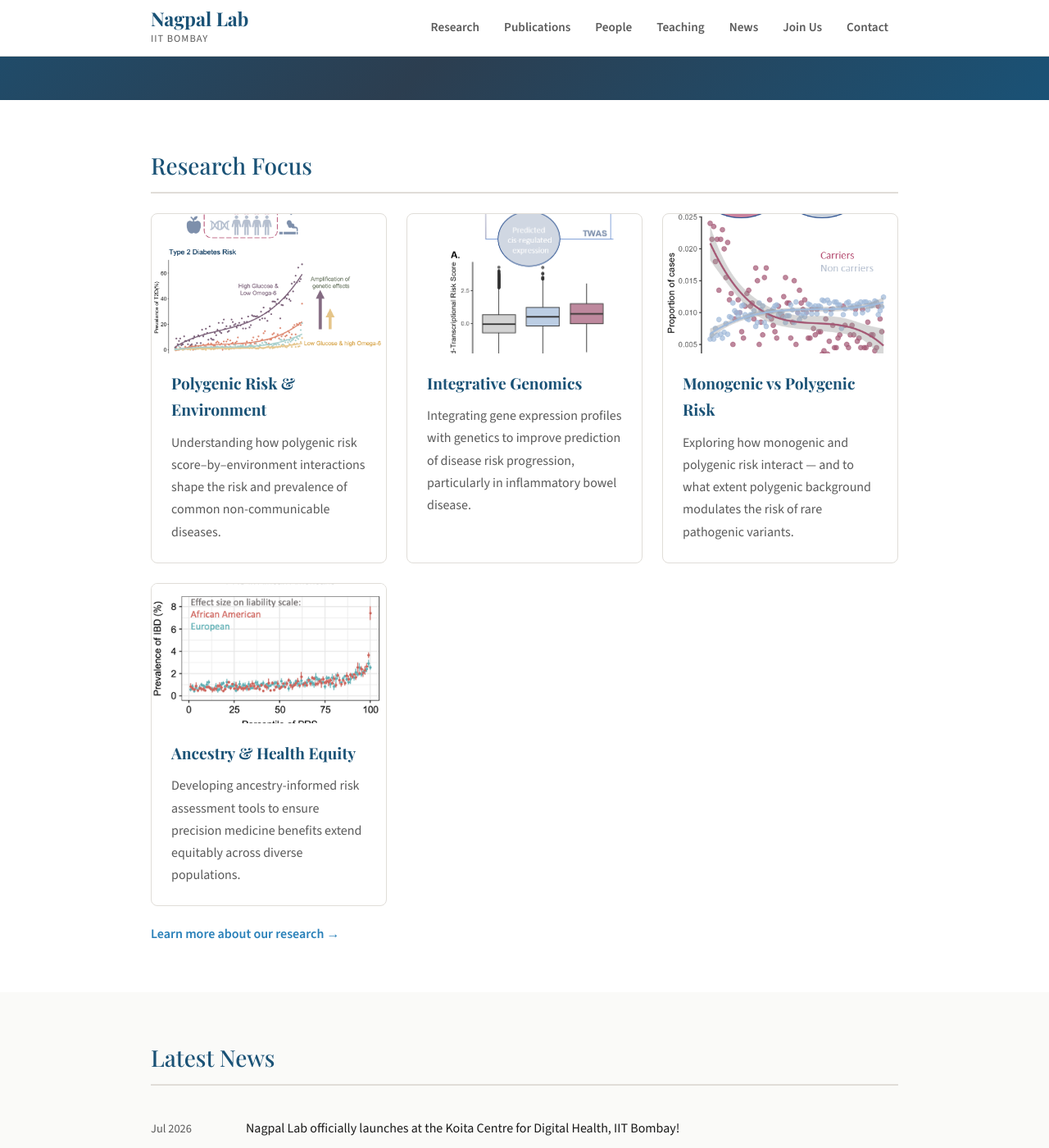
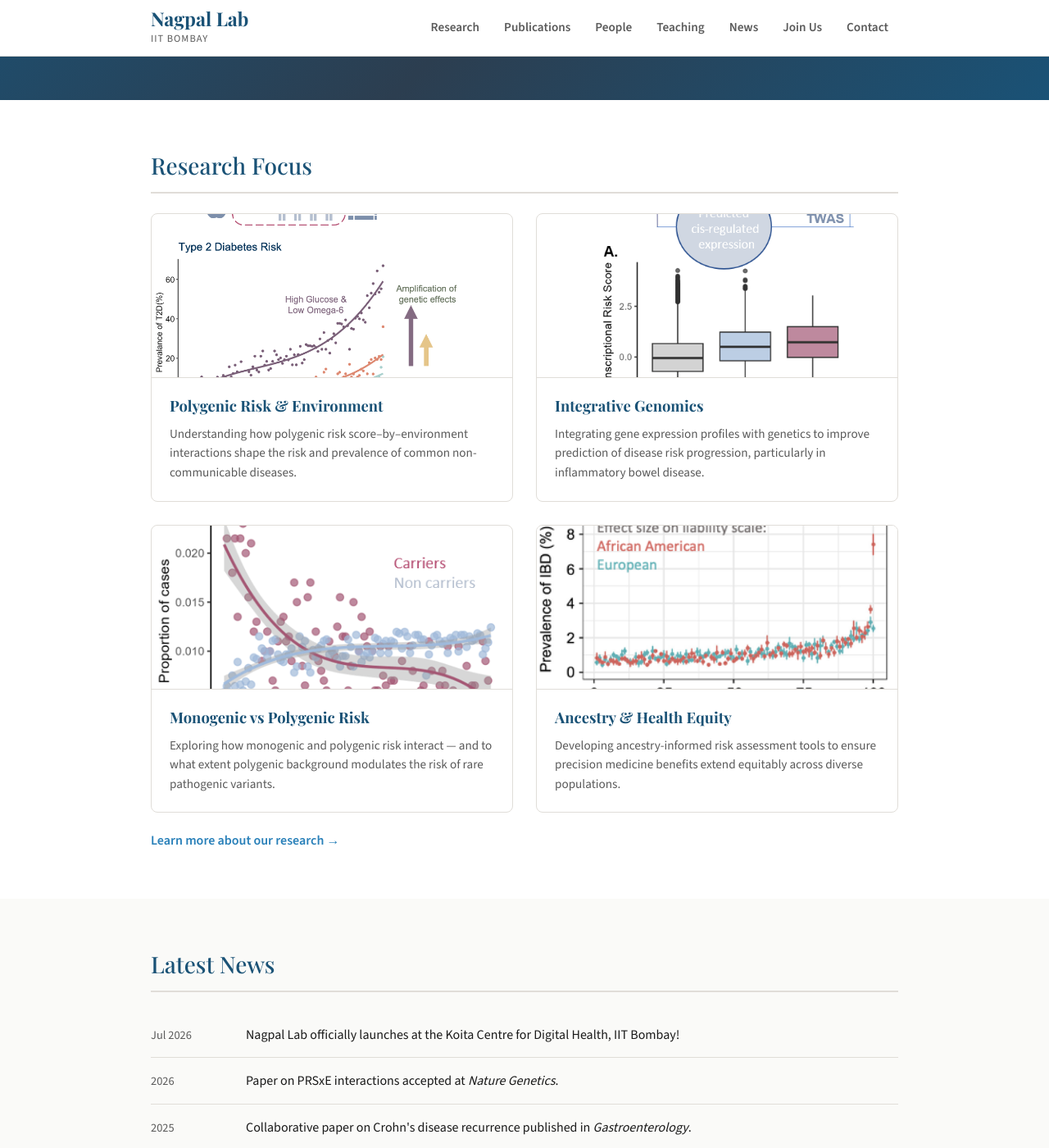
Before and after one commit to nagpallab/nagpallab.github.io, a Jekyll site: the page built from index.html, in a window 1280 px wide and 1400 px high, scrolled down 276 px. Shown: the whole window at 82% size. Built offline with Jekyll 4.4.1, drawn with Linux system fonts in a browser that asks for light colours.

Commit message:
Update style.css

```diff
--- a/assets/css/style.css
+++ b/assets/css/style.css
@@ -148,8 +148,8 @@ a:hover { color: var(--color-accent); }
 
 .research-areas {
   display: grid;
-  grid-template-columns: repeat(auto-fit, minmax(260px, 1fr));
-  gap: 24px;
+  grid-template-columns: repeat(2, 1fr);
+  gap: 28px;
 }
 
 .research-card {
@@ -170,17 +170,18 @@ a:hover { color: var(--color-accent); }
 }
 .research-card-img {
   width: 100%;
-  height: 170px;
+  height: 200px;
   object-fit: cover;
+  border-bottom: 1px solid var(--color-border);
 }
 .research-card h3 {
   font-family: var(--font-heading);
-  font-size: 1.2rem;
+  font-size: 1.15rem;
   color: var(--color-accent);
-  margin-bottom: 10px;
-  padding: 20px 24px 0;
+  margin-bottom: 8px;
+  padding: 18px 22px 0;
 }
-.research-card p { font-size: 1rem; color: var(--color-text-muted); padding: 0 24px 24px; }
+.research-card p { font-size: 0.95rem; color: var(--color-text-muted); padding: 0 22px 22px; line-height: 1.55; }
 
 /* News list on homepage */
 .news-list { list-style: none; }
@@ -410,6 +411,7 @@ a:hover { color: var(--color-accent); }
   .contact-grid { grid-template-columns: 1fr; }
   .footer-inner { flex-direction: column; }
 
+  .research-areas { grid-template-columns: 1fr; }
   .research-block-content { flex-direction: column; }
   .research-block-img { width: 100%; max-width: 320px; }
 }
```
